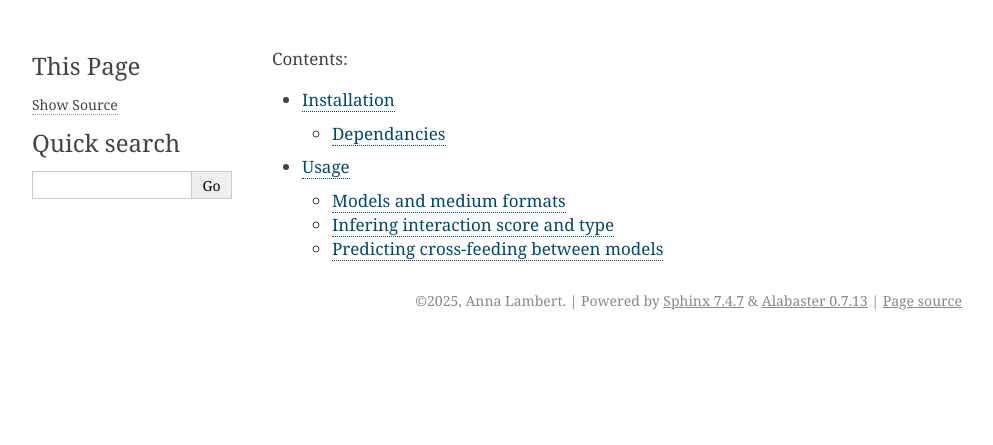
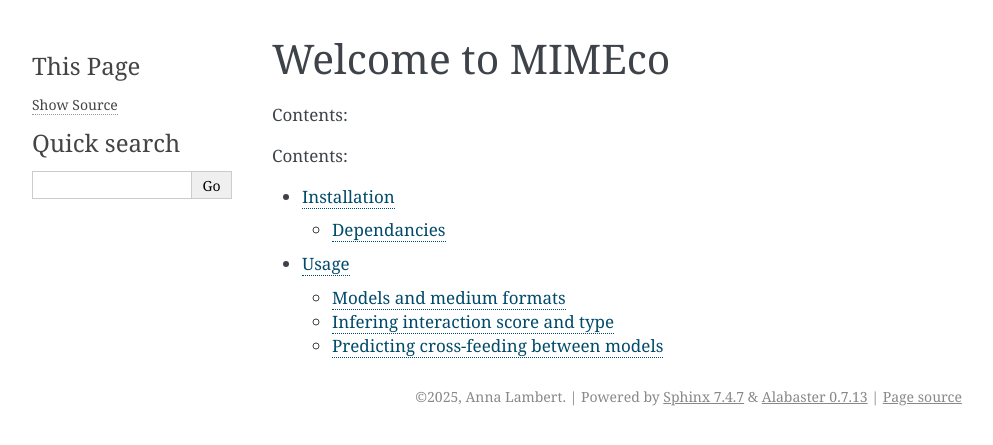
Before and after one commit to Anna-cell/mimeco, a Sphinx documentation site: the page built from source/index.rst, in a window 1280 px wide. Shown: the top 445 px of the page, without its empty margins (148-1141 px from the left). Built offline with Sphinx 7.4.7, drawn with Linux system fonts in a browser that asks for light colours; part of the change alters nothing that is shown.

```diff
--- a/source/conf.py
+++ b/source/conf.py
@@ -14,6 +14,11 @@
 # import sys
 # sys.path.insert(0, os.path.abspath('.'))
 
+# The suffix of source filenames.
+source_suffix = '.rst'
+
+# The master toctree document.
+master_doc = 'index'
 
 # -- Project information -----------------------------------------------------
 
--- a/source/index.rst
+++ b/source/index.rst
@@ -1,8 +1,7 @@
-.. mimeco documentation master file, created by
-   sphinx-quickstart on Tue Jan 28 11:41:05 2025.
-   You can adapt this file completely to your liking, but it should at least
-   contain the root `toctree` directive.
+Welcome to MIMEco
+===================
 
+Contents:
 
 .. toctree::
    :maxdepth: 2
```
